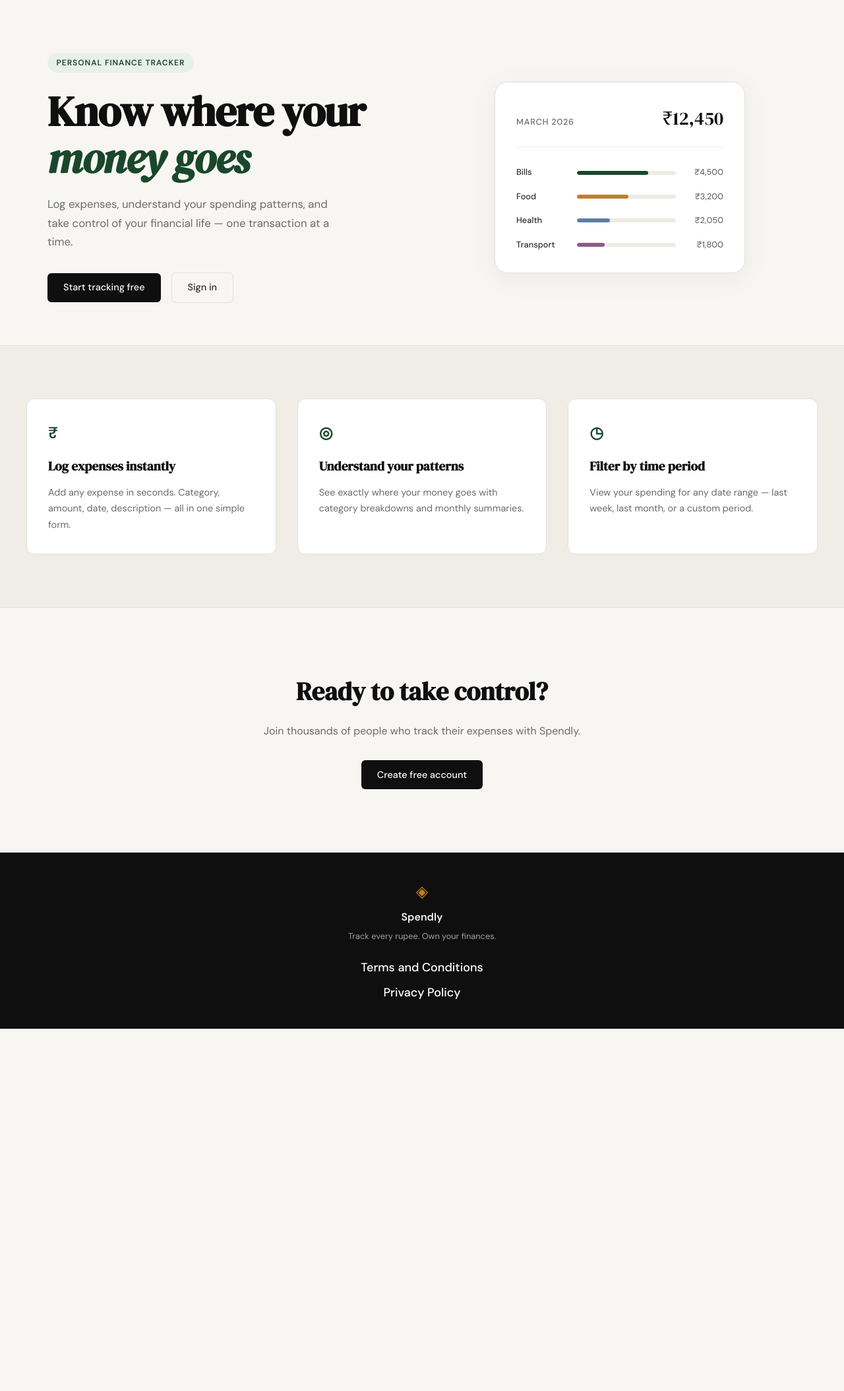
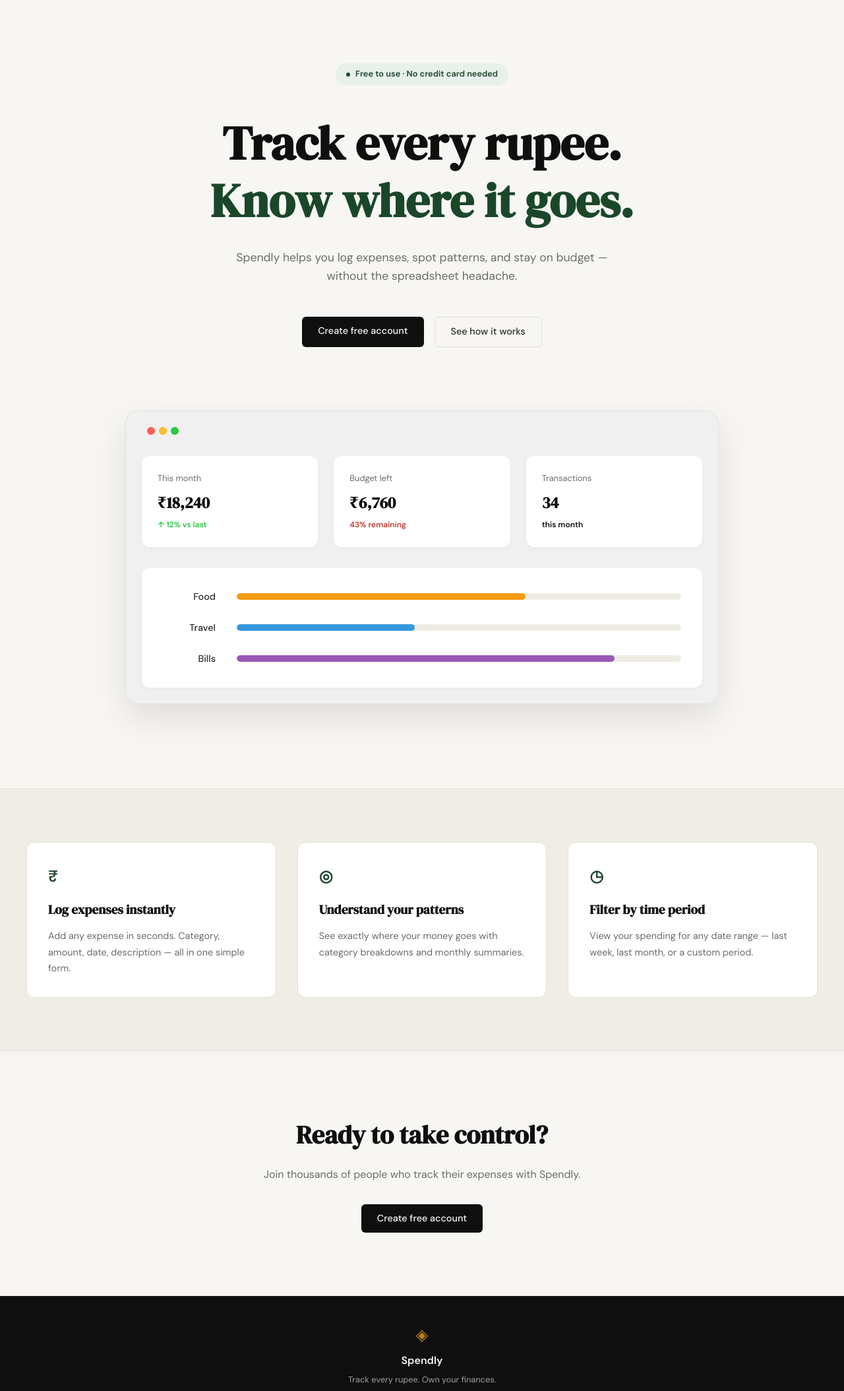
Before and after one commit to Zainab-Ali-Syed/expense-tracker, a Flask app: page / in a window 1280 px wide. Shown: the part 61-2169 px from the top of the page at 66% size. Before the commit the page ends 1620 px from the top, so only its background shows below. Run offline with Flask 3, Linux system fonts and the light colour scheme.

Commit message:
landing: redesign hero to match approved mockup
Co-Authored-By: Claude Code <noreply@anthropic.com>

```diff
--- a/static/css/style.css
+++ b/static/css/style.css
@@ -124,55 +124,181 @@ a { color: inherit; text-decoration: none; }
 /* ------------------------------------------------------------------ */
 
 .hero {
-    padding: 5rem 2rem 4rem;
-    display: grid;
-    grid-template-columns: 1fr 1fr;
-    gap: 4rem;
+    padding: 6rem 2rem 8rem;
+    display: flex;
+    flex-direction: column;
     align-items: center;
+    text-align: center;
     max-width: var(--max-width);
     margin: 0 auto;
+    gap: 2rem;
 }
 
 .hero-badge {
-    display: inline-block;
+    display: inline-flex;
+    align-items: center;
+    gap: 0.5rem;
     background: var(--accent-light);
     color: var(--accent);
-    font-size: 0.75rem;
+    font-size: 0.8rem;
     font-weight: 600;
-    letter-spacing: 0.08em;
-    text-transform: uppercase;
-    padding: 0.35rem 0.85rem;
+    padding: 0.4rem 1rem;
     border-radius: 999px;
-    margin-bottom: 1.5rem;
+    margin-bottom: 1rem;
+}
+
+.badge-dot {
+    width: 6px;
+    height: 6px;
+    background: var(--accent);
+    border-radius: 50%;
 }
 
 .hero-title {
     font-family: var(--font-display);
-    font-size: clamp(2.5rem, 5vw, 4rem);
+    font-size: clamp(2.5rem, 6vw, 4.5rem);
     line-height: 1.1;
-    letter-spacing: -0.02em;
     color: var(--ink);
-    margin-bottom: 1.25rem;
+    display: flex;
+    flex-direction: column;
+    gap: 0.5rem;
 }
 
-.hero-title em {
-    font-style: italic;
+.title-accent {
     color: var(--accent);
+    font-weight: 700;
 }
 
 .hero-subtitle {
-    font-size: 1.05rem;
+    font-size: 1.1rem;
     color: var(--ink-muted);
-    line-height: 1.7;
-    max-width: 460px;
-    margin-bottom: 2rem;
+    max-width: 600px;
+    margin-bottom: 1rem;
 }
 
 .hero-actions {
     display: flex;
     gap: 1rem;
+    justify-content: center;
+    margin-bottom: 4rem;
+}
+
+/* Preview Card */
+.hero-preview {
+    width: 100%;
+    display: flex;
+    justify-content: center;
+}
+
+.preview-window {
+    background: #f0f0f0;
+    border-radius: var(--radius-lg);
+    padding: 1.5rem;
+    width: 100%;
+    max-width: 900px;
+    box-shadow: 0 20px 50px rgba(0,0,0,0.1);
+    position: relative;
+    border: 1px solid var(--border);
+}
+
+.window-controls {
+    display: flex;
+    gap: 6px;
+    margin-bottom: 2rem;
+    padding-left: 0.5rem;
+}
+
+.window-controls .dot {
+    width: 12px;
+    height: 12px;
+    border-radius: 50%;
+}
+.window-controls .red { background: #ff5f56; }
+.window-controls .yellow { background: #ffbd2e; }
+.window-controls .green { background: #27c93f; }
+
+.preview-content {
+    display: flex;
+    flex-direction: column;
+    gap: 2rem;
+}
+
+.stats-grid {
+    display: grid;
+    grid-template-columns: repeat(3, 1fr);
+    gap: 1.5rem;
+}
+
+.stat-box {
+    background: var(--paper-card);
+    padding: 1.5rem;
+    border-radius: var(--radius-md);
+    display: flex;
+    flex-direction: column;
+    align-items: flex-start;
+    box-shadow: 0 2px 10px rgba(0,0,0,0.03);
+}
+
+.stat-label {
+    font-size: 0.8rem;
+    color: var(--ink-muted);
+    margin-bottom: 0.5rem;
+}
+
+.stat-value {
+    font-family: var(--font-display);
+    font-size: 1.5rem;
+    color: var(--ink);
+    font-weight: 600;
+}
+
+.stat-indicator {
+    font-size: 0.75rem;
+    font-weight: 600;
+    margin-top: 0.25rem;
+}
+.stat-indicator.up { color: #27c93f; }
+.stat-indicator.down { color: var(--danger); }
+
+.progress-container {
+    background: var(--paper-card);
+    padding: 2rem;
+    border-radius: var(--radius-md);
+    display: flex;
+    flex-direction: column;
+    gap: 1.5rem;
+    box-shadow: 0 2px 10px rgba(0,0,0,0.03);
+}
+
+.progress-row {
+    display: flex;
     align-items: center;
+    gap: 2rem;
 }
+
+.progress-label {
+    width: 80px;
+    font-size: 0.9rem;
+    font-weight: 500;
+    color: var(--ink-soft);
+    text-align: right;
+}
+
+.progress-track {
+    flex: 1;
+    height: 10px;
+    background: var(--border-soft);
+    border-radius: 999px;
+    overflow: hidden;
+}
+
+.progress-fill {
+    height: 100%;
+    border-radius: 999px;
+}
+.color-orange { background: #f39c12; }
+.color-blue { background: #3498db; }
+.color-purple { background: #9b59b6; }
 
 /* ------------------------------------------------------------------ */
 /* Mock card (hero visual)                                             */
--- a/templates/landing.html
+++ b/templates/landing.html
@@ -5,56 +5,71 @@
 {% block content %}
 
 <section class="hero">
-    <div class="hero-inner">
-        <div class="hero-badge">Personal Finance Tracker</div>
+    <div class="hero-badge">
+        <span class="badge-dot"></span>
+        Free to use · No credit card needed
+    </div>
+
     <h1 class="hero-title">
-            Know where your<br>
-            <em>money goes</em>
+        <span>Track every rupee.</span>
+        <span class="title-accent">Know where it goes.</span>
     </h1>
+
     <p class="hero-subtitle">
-            Log expenses, understand your spending patterns,
-            and take control of your financial life —
-            one transaction at a time.
+        Spendly helps you log expenses, spot patterns, and stay on budget — without the spreadsheet headache.
     </p>
+
     <div class="hero-actions">
-            <a href="{{ url_for('register') }}" class="btn-primary">Start tracking free</a>
-            <a href="{{ url_for('login') }}" class="btn-ghost">Sign in</a>
+        <a href="{{ url_for('register') }}" class="btn-primary">Create free account</a>
+        <a href="#" class="btn-ghost">See how it works</a>
+    </div>
+
+    <div class="hero-preview">
+        <div class="preview-window">
+            <div class="window-controls">
+                <span class="dot red"></span>
+                <span class="dot yellow"></span>
+                <span class="dot green"></span>
+            </div>
+
+            <div class="preview-content">
+                <div class="stats-grid">
+                    <div class="stat-box">
+                        <span class="stat-label">This month</span>
+                        <span class="stat-value">₹18,240</span>
+                        <span class="stat-indicator up">↑ 12% vs last</span>
+                    </div>
+                    <div class="stat-box">
+                        <span class="stat-label">Budget left</span>
+                        <span class="stat-value">₹6,760</span>
+                        <span class="stat-indicator down">43% remaining</span>
+                    </div>
+                    <div class="stat-box">
+                        <span class="stat-label">Transactions</span>
+                        <span class="stat-value">34</span>
+                        <span class="stat-indicator">this month</span>
                     </div>
                 </div>
-    <div class="hero-visual">
-        <div class="mock-card">
-            <div class="mock-card-header">
-                <span class="mock-label">March 2026</span>
-                <span class="mock-total">₹12,450</span>
+
+                <div class="progress-container">
+                    <div class="progress-row">
+                        <span class="progress-label">Food</span>
+                        <div class="progress-track">
+                            <div class="progress-fill color-orange" style="width: 65%"></div>
                         </div>
-            <div class="mock-bars">
-                <div class="mock-bar-row">
-                    <span class="mock-cat">Bills</span>
-                    <div class="mock-bar-track">
-                        <div class="mock-bar" style="width: 72%"></div>
                     </div>
-                    <span class="mock-amt">₹4,500</span>
+                    <div class="progress-row">
+                        <span class="progress-label">Travel</span>
+                        <div class="progress-track">
+                            <div class="progress-fill color-blue" style="width: 40%"></div>
                         </div>
-                <div class="mock-bar-row">
-                    <span class="mock-cat">Food</span>
-                    <div class="mock-bar-track">
-                        <div class="mock-bar mock-bar-2" style="width: 52%"></div>
                     </div>
-                    <span class="mock-amt">₹3,200</span>
+                    <div class="progress-row">
+                        <span class="progress-label">Bills</span>
+                        <div class="progress-track">
+                            <div class="progress-fill color-purple" style="width: 85%"></div>
                         </div>
-                <div class="mock-bar-row">
-                    <span class="mock-cat">Health</span>
-                    <div class="mock-bar-track">
-                        <div class="mock-bar mock-bar-3" style="width: 33%"></div>
                     </div>
-                    <span class="mock-amt">₹2,050</span>
-                </div>
-                <div class="mock-bar-row">
-                    <span class="mock-cat">Transport</span>
-                    <div class="mock-bar-track">
-                        <div class="mock-bar mock-bar-4" style="width: 28%"></div>
-                    </div>
-                    <span class="mock-amt">₹1,800</span>
                 </div>
             </div>
         </div>
```
Lines whose indentation alone changed are shown as unchanged.
